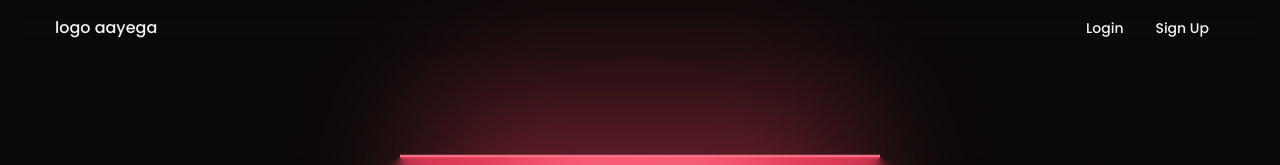
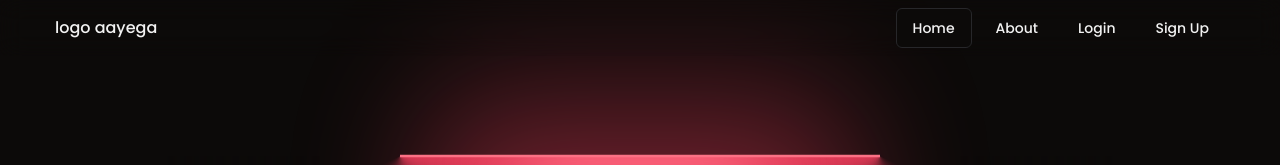
Before and after one commit to Ayush-Singh24/HealthClub-FE, a Next.js app: page / in a window 1280 px wide. Shown: the top 165 px of the page. Built offline with nearby package versions, Linux system fonts and the light colour scheme.

Commit message:
refactored navbar and improved navigation ui

```diff
--- a/src/app/layout.tsx
+++ b/src/app/layout.tsx
@@ -2,6 +2,7 @@ import type { Metadata } from "next";
 import { Poppins } from "next/font/google";
 import "./globals.css";
 import { ThemeProvider } from "@/components/theme-provider";
+import Navbar from "@/components/ui/navbar";
 
 const poppins = Poppins({ subsets: ["latin"], weight: ["100", "500", "900"] });
 
@@ -18,6 +19,7 @@ export default function RootLayout({
   return (
     <html lang="en">
       <body className={poppins.className}>
+        <Navbar />
         <ThemeProvider attribute="class" defaultTheme="dark">
           {children}
         </ThemeProvider>
--- a/src/app/page.tsx
+++ b/src/app/page.tsx
@@ -7,7 +7,6 @@ import Welcome from "@/components/welcome";
 export default function Home() {
   return (
     <>
-      <Navbar />
       <Welcome />
       <Features />
     </>
--- a/src/components/ui/navbar.tsx
+++ b/src/components/ui/navbar.tsx
@@ -1,17 +1,32 @@
+"use client";
 import Link from "next/link";
 import { Button } from "./button";
-import Image from "next/image";
+import { useEffect } from "react";
+import { usePathname } from "next/navigation";
 
 export default function Navbar() {
+  const pathName = usePathname();
+  useEffect(() => {
+    console.log(pathName);
+  }, []);
   return (
     <div className="w-full fixed top-0 z-1000 p-2 backdrop-blur-md">
       <div className="flex justify-between items-center max-w-[1170px] mx-auto w-full">
         <div className="">logo aayega</div>
-        <div>
-          <Button asChild variant={"ghost"}>
+        <div className="flex gap-2">
+          <Button asChild variant={pathName === "/" ? "outline" : "ghost"}>
+            <Link href={"/"}>Home</Link>
+          </Button>
+          <Button asChild variant={pathName === "/about" ? "outline" : "ghost"}>
+            <Link href={"/about"}>About</Link>
+          </Button>
+          <Button asChild variant={pathName === "/login" ? "outline" : "ghost"}>
             <Link href={"/login"}>Login</Link>
           </Button>
-          <Button asChild variant={"ghost"}>
+          <Button
+            asChild
+            variant={pathName === "/signup" ? "outline" : "ghost"}
+          >
             <Link href={"/signup"}>Sign Up</Link>
           </Button>
         </div>
```
